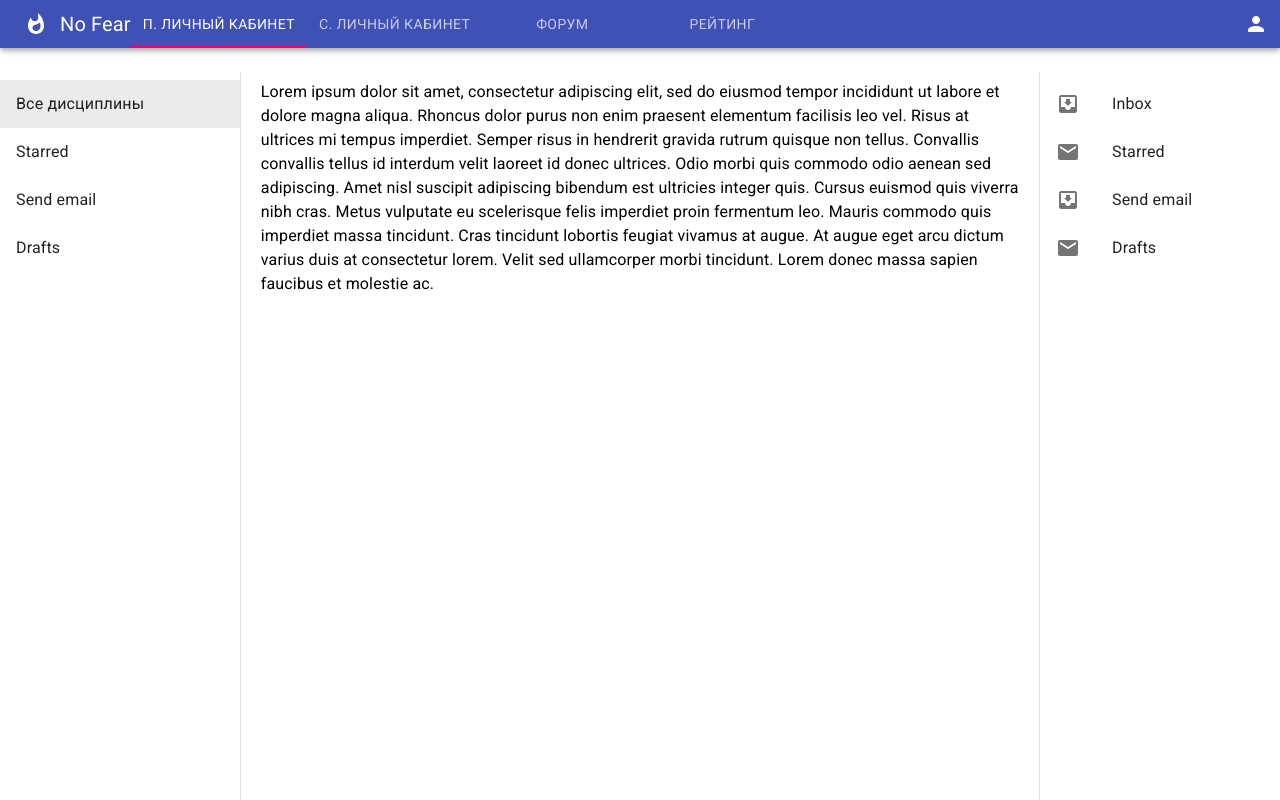
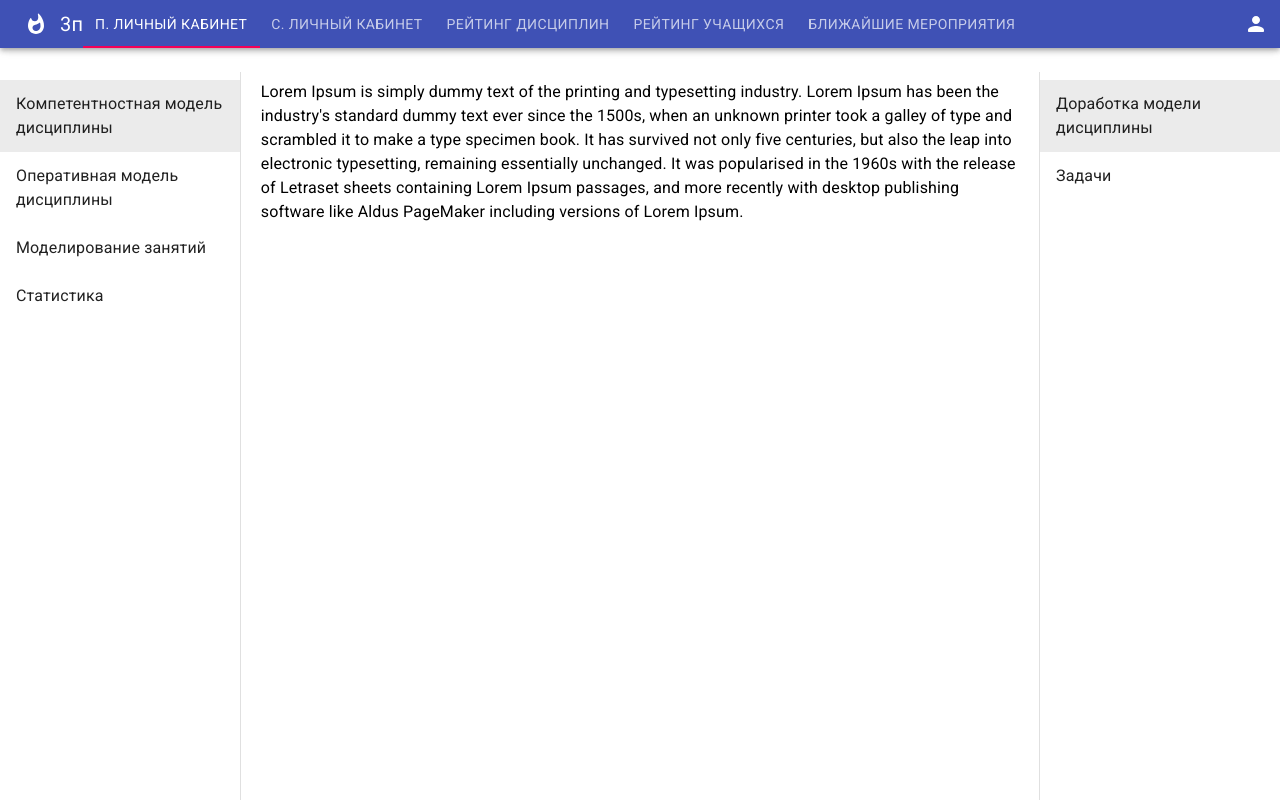
Before and after one commit to Nowely/NoFear, a React (Create React App) app in the folder frontend/: page / in a window 1280 px wide. Built offline with nearby package versions, Linux system fonts and the light colour scheme.

Commit message:
Change structure of menu

```diff
--- a/frontend/src/Pages/Rating/Rating.js
+++ b/frontend/src/Pages/ComingEvents/ComingEvents.js
@@ -1,7 +1,7 @@
 import {useStyles} from '../../styles'
 import {useEffect, useState} from "react";
 
-export const Rating = (props) => {
+export const ComingEvents = (props) => {
 	const classes = useStyles();
 	const [tasks, setTasks] = useState([]);
 
@@ -10,6 +10,6 @@ export const Rating = (props) => {
 	}, []);
 
 	return <div>
-		Здесь будут ретинговые таблицы.
+		Здесь будут Ближайшие мероприятия!
 	</div>
 }
--- a/frontend/src/Pages/Forum/Forum.js
+++ b/frontend/src/Pages/DisciplineRanking/DisciplineRanking.js
@@ -1,7 +1,7 @@
 import {useStyles} from '../../styles'
 import {useEffect, useState} from "react";
 
-export const Forum = (props) => {
+export const DisciplineRanking = (props) => {
 	const classes = useStyles();
 	const [tasks, setTasks] = useState([]);
 
@@ -10,6 +10,6 @@ export const Forum = (props) => {
 	}, []);
 
 	return <div>
-		Здесь будет форум!
+		Здесь будет Рейтинг дисциплин!
 	</div>
 }
--- /dev/null
+++ b/frontend/src/Pages/StudentRanking/StudentRanking.js
@@ -0,0 +1,15 @@
+import {useStyles} from '../../styles'
+import {useEffect, useState} from "react";
+
+export const StudentRanking = (props) => {
+	const classes = useStyles();
+	const [tasks, setTasks] = useState([]);
+
+	useEffect(() => {
+		//Task.get((response) => setTasks(response.data))
+	}, []);
+
+	return <div>
+		Здесь будут рейтинг учащихся.
+	</div>
+}
--- /dev/null
+++ b/frontend/src/Pages/TeachingArea/DisciplineCompetencyModel.js
@@ -0,0 +1,44 @@
+import {Drawer, List, ListItem, ListItemIcon, ListItemText, Typography} from "@material-ui/core";
+import InboxIcon from "@material-ui/icons/MoveToInbox";
+import MailIcon from "@material-ui/icons/Mail";
+import {useStyles} from "../../styles";
+import {useState} from "react";
+
+export const DisciplineCompetencyModel = (props) => {
+  const classes = useStyles();
+  const [selectedIndex, setSelectedIndex] = useState(0);
+
+  const handleListItemClick = (event, index) => {
+    setSelectedIndex(index);
+  };
+  return <>
+    <Typography paragraph>
+      Lorem Ipsum is simply dummy text of the printing and typesetting industry. Lorem Ipsum has been the industry's
+      standard dummy text ever since the 1500s, when an unknown printer took a galley of type and scrambled it to make a
+      type specimen book. It has survived not only five centuries, but also the leap into electronic typesetting,
+      remaining essentially unchanged. It was popularised in the 1960s with the release of Letraset sheets containing
+      Lorem Ipsum passages, and more recently with desktop publishing software like Aldus PageMaker including versions
+      of Lorem Ipsum.
+    </Typography>
+
+    <Drawer
+      anchor="right"
+      variant="permanent"
+      className={classes.drawer}
+      classes={{paper: classes.drawerPaper,}}>
+      <div className={classes.drawerContainer}>
+        <List>
+          {['Доработка модели дисциплины', 'Задачи'].map((text, index) => (
+            <ListItem
+              button key={text}
+              selected={selectedIndex === index}
+              onClick={(event) => handleListItemClick(event, index)}
+            >
+              <ListItemText primary={text}/>
+            </ListItem>
+          ))}
+        </List>
+      </div>
+    </Drawer>
+  </>
+}
--- /dev/null
+++ b/frontend/src/Pages/TeachingArea/DisciplineOperationalModel.js
@@ -0,0 +1,44 @@
+import {Drawer, List, ListItem, ListItemIcon, ListItemText, Typography} from "@material-ui/core";
+import InboxIcon from "@material-ui/icons/MoveToInbox";
+import MailIcon from "@material-ui/icons/Mail";
+import {useStyles} from "../../styles";
+import {useState} from "react";
+
+export const DisciplineOperationalModel = (props) => {
+  const classes = useStyles();
+  const [selectedIndex, setSelectedIndex] = useState(0);
+
+  const handleListItemClick = (event, index) => {
+    setSelectedIndex(index);
+  };
+  return <>
+    <Typography paragraph>
+      It is a long established fact that a reader will be distracted by the readable content of a page when looking at
+      its layout. The point of using Lorem Ipsum is that it has a more-or-less normal distribution of letters, as
+      opposed to using 'Content here, content here', making it look like readable English. Many desktop publishing
+      packages and web page editors now use Lorem Ipsum as their default model text, and a search for 'lorem ipsum' will
+      uncover many web sites still in their infancy. Various versions have evolved over the years, sometimes by
+      accident, sometimes on purpose (injected humour and the like).
+    </Typography>
+
+    <Drawer
+      anchor="right"
+      variant="permanent"
+      className={classes.drawer}
+      classes={{paper: classes.drawerPaper,}}>
+      <div className={classes.drawerContainer}>
+        <List>
+          {['Доработка модели дисциплины', 'План занятий', 'Задачи'].map((text, index) => (
+            <ListItem
+              button key={text}
+              selected={selectedIndex === index}
+              onClick={(event) => handleListItemClick(event, index)}
+            >
+              <ListItemText primary={text}/>
+            </ListItem>
+          ))}
+        </List>
+      </div>
+    </Drawer>
+  </>
+}
--- /dev/null
+++ b/frontend/src/Pages/TeachingArea/ModelingClasses.js
@@ -0,0 +1,45 @@
+import {Drawer, List, ListItem, ListItemIcon, ListItemText, Typography} from "@material-ui/core";
+import InboxIcon from "@material-ui/icons/MoveToInbox";
+import MailIcon from "@material-ui/icons/Mail";
+import {useStyles} from "../../styles";
+import {useState} from "react";
+
+export const ModelingClasses = (props) => {
+  const classes = useStyles();
+  const [selectedIndex, setSelectedIndex] = useState(0);
+
+  const handleListItemClick = (event, index) => {
+    setSelectedIndex(index);
+  };
+  return <>
+    <Typography paragraph>
+      Contrary to popular belief, Lorem Ipsum is not simply random text. It has roots in a piece of classical Latin
+      literature from 45 BC, making it over 2000 years old. Richard McClintock, a Latin professor at Hampden-Sydney
+      College in Virginia, looked up one of the more obscure Latin words, consectetur, from a Lorem Ipsum passage, and
+      going through the cites of the word in classical literature, discovered the undoubtable source. Lorem Ipsum comes
+      from sections 1.10.32 and 1.10.33 of "de Finibus Bonorum et Malorum" (The Extremes of Good and Evil) by Cicero,
+      written in 45 BC. This book is a treatise on the theory of ethics, very popular during the Renaissance. The first
+      line of Lorem Ipsum, "Lorem ipsum dolor sit amet..", comes from a line in section 1.10.32.
+    </Typography>
+
+    <Drawer
+      anchor="right"
+      variant="permanent"
+      className={classes.drawer}
+      classes={{paper: classes.drawerPaper,}}>
+      <div className={classes.drawerContainer}>
+        <List>
+          {['План занятий', 'Задачи'].map((text, index) => (
+            <ListItem
+              button key={text}
+              selected={selectedIndex === index}
+              onClick={(event) => handleListItemClick(event, index)}
+            >
+              <ListItemText primary={text}/>
+            </ListItem>
+          ))}
+        </List>
+      </div>
+    </Drawer>
+  </>
+}
--- a/frontend/src/Pages/TeachingArea/AllDiscipline.js
+++ b/frontend/src/Pages/TeachingArea/Statistics.js
@@ -2,9 +2,15 @@ import {Drawer, List, ListItem, ListItemIcon, ListItemText, Typography} from "@m
 import InboxIcon from "@material-ui/icons/MoveToInbox";
 import MailIcon from "@material-ui/icons/Mail";
 import {useStyles} from "../../styles";
+import {useState} from "react";
 
-export const AllDiscipline = (props) => {
+export const Statistics = (props) => {
   const classes = useStyles();
+  const [selectedIndex, setSelectedIndex] = useState(0);
+
+  const handleListItemClick = (event, index) => {
+    setSelectedIndex(index);
+  };
   return <>
     <Typography paragraph>
       Lorem ipsum dolor sit amet, consectetur adipiscing elit, sed do eiusmod tempor incididunt
@@ -26,9 +32,12 @@ export const AllDiscipline = (props) => {
       classes={{paper: classes.drawerPaper,}}>
       <div className={classes.drawerContainer}>
         <List>
-          {['Inbox', 'Starred', 'Send email', 'Drafts'].map((text, index) => (
-            <ListItem button key={text}>
-              <ListItemIcon>{index % 2 === 0 ? <InboxIcon/> : <MailIcon/>}</ListItemIcon>
+          {['Задачи'].map((text, index) => (
+            <ListItem
+              button key={text}
+              selected={selectedIndex === index}
+              onClick={(event) => handleListItemClick(event, index)}
+            >
               <ListItemText primary={text}/>
             </ListItem>
           ))}
--- a/frontend/src/Pages/TeachingArea/TeachingArea.js
+++ b/frontend/src/Pages/TeachingArea/TeachingArea.js
@@ -4,10 +4,14 @@ import Paper from '@material-ui/core/Paper';
 import {Button, Container, Drawer, List, ListItem, ListItemIcon, ListItemText, Typography} from "@material-ui/core";
 import InboxIcon from '@material-ui/icons/MoveToInbox';
 import MailIcon from '@material-ui/icons/Mail';
-import {AllDiscipline} from "./AllDiscipline";
+import {DisciplineCompetencyModel} from "./DisciplineCompetencyModel";
+import {DisciplineOperationalModel} from "./DisciplineOperationalModel";
+import {ModelingClasses} from "./ModelingClasses";
+import {Statistics} from "./Statistics";
 
 export const TeachingArea = (props) => {
   const classes = useStyles();
+  const leftMenu = ['Компетентностная модель дисциплины', 'Оперативная модель дисциплины', 'Моделирование занятий', 'Статистика'];
   const [selectedIndex, setSelectedIndex] = useState(0);
 
   const handleListItemClick = (event, index) => {
@@ -17,10 +21,15 @@ export const TeachingArea = (props) => {
   const renderSwitch = () => {
     switch (selectedIndex) {
       case 0:
-        return <AllDiscipline/>;
+        return <DisciplineCompetencyModel/>;
       case 1:
+        return <DisciplineOperationalModel/>;
+      case 2:
+        return <ModelingClasses/>;
+      case 3:
+        return <Statistics/>;
       default:
-        return 'ASDASDsadasdasdasd';
+        return null;
     }
   }
 
@@ -31,7 +40,7 @@ export const TeachingArea = (props) => {
       classes={{paper: classes.drawerPaper,}}>
       <div className={classes.drawerContainer}>
         <List>
-          {['Все дисциплины', 'Starred', 'Send email', 'Drafts'].map((text, index) => (
+          {leftMenu.map((text, index) => (
             <ListItem
               button key={text}
               selected={selectedIndex === index}
--- a/frontend/src/components/Layout.js
+++ b/frontend/src/components/Layout.js
@@ -38,7 +38,7 @@ export const Layout = props => {
 						<WhatshotRoundedIcon/>
 					</IconButton>
 					<Typography className={classes.title} variant="h6" noWrap>
-						No Fear
+						3п
 					</Typography>
 					<Route
 						path="/"
@@ -47,9 +47,11 @@ export const Layout = props => {
 								<Tabs value={value} onChange={handleChange}>
 									//TODO display label without CAPS
 									<Tab label="П. Личный Кабинет" component={Link} to="/" {...a11yProps(0)}/>
-									<Tab label="С. Личный кабинет" component={Link} to="/account" {...a11yProps(1)}/>
-									<Tab label="Форум" component={Link} to="/forum" {...a11yProps(1)}/>
-									<Tab label="Рейтинг" component={Link} to="/rating" {...a11yProps(1)}/>
+									<Tab label="С. Личный кабинет" component={Link} to="/Account" {...a11yProps(1)}/>
+									<Tab label="Рейтинг дисциплин" component={Link} to="/DisciplineRanking" {...a11yProps(2)}/>
+									<Tab label="Рейтинг учащихся" component={Link} to="/StudentRanking" {...a11yProps(3)}/>
+									<Tab label="Ближайшие мероприятия" component={Link} to="/ComingEvents" {...a11yProps(4)}/>
+
 								</Tabs>
 							</>
 						)}/>
@@ -79,8 +81,8 @@ export const Layout = props => {
 						open={open}
 						onClose={handleClose}
 					>
-						<MenuItem onClick={handleClose}>Profile</MenuItem>
-						<MenuItem onClick={handleClose}>My account</MenuItem>
+						<MenuItem onClick={handleClose}>Профиль</MenuItem>
+						<MenuItem onClick={handleClose}>Выход</MenuItem>
 					</Menu>
 				</Toolbar>
 			</AppBar>
```
Also changed, not shown: frontend/src/App.js (+7 -5 lines).
